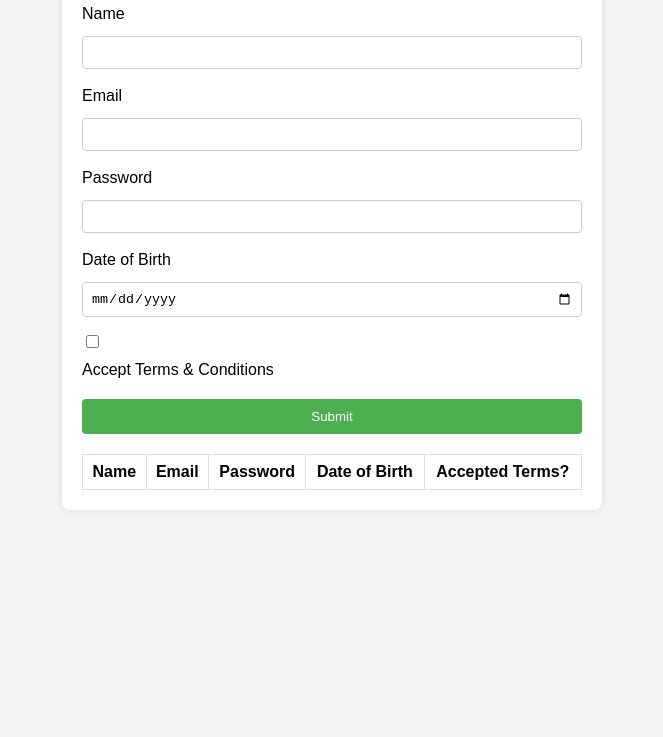
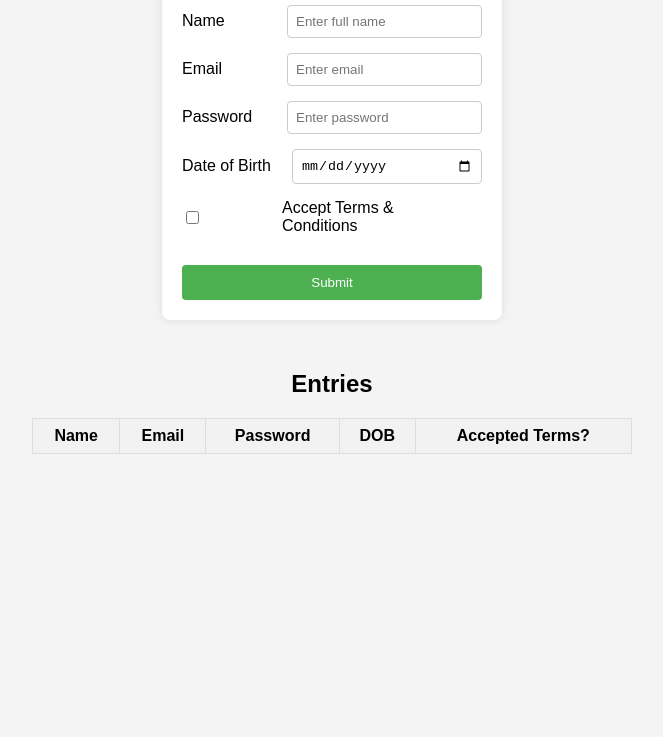
Before and after one commit to jayadusiya29/wd101, a plain HTML site: page index.html in a window 1280 px wide. Shown: the part 103-840 px from the top of the page, without its empty margins (308-971 px from the left). Before the commit the page ends 800 px from the top, so only its background shows below. Drawn offline with Linux system fonts and the light colour scheme.

Commit message:
Update index.html

```diff
--- a/index.html
+++ b/index.html
@@ -1,3 +1,4 @@
+<!DOCTYPE html>
 <html lang="en">
 <head>
     <meta charset="UTF-8">
@@ -7,35 +8,40 @@
         body {
             font-family: Arial, sans-serif;
             background-color: #f4f4f4;
+            display: flex;
+            flex-direction: column;
+            align-items: center;
+            height: 100vh;
             margin: 0;
             padding: 20px;
         }
         .container {
-            max-width: 500px;
-            margin: auto;
-            background-color: #fff;
+            background-color: white;
             padding: 20px;
             border-radius: 8px;
             box-shadow: 0 0 10px rgba(0, 0, 0, 0.1);
+            width: 300px;
+            margin-bottom: 30px;
         }
-        h2 {
-            text-align: center;
+        .form-group {
+            display: flex;
+            justify-content: space-between;
+            align-items: center;
+            margin-bottom: 15px;
         }
-        label {
-            display: block;
-            margin: 10px 0 5px;
+        .form-group label {
+            margin-right: 10px;
+            width: 100px;
         }
-        input[type="text"], input[type="email"], input[type="password"], input[type="date"] {
-            width: 100%;
+        .form-group input {
+            flex: 1;
             padding: 8px;
-            margin: 8px 0;
+            border-radius: 4px;
             border: 1px solid #ccc;
-            border-radius: 4px;
         }
-        input[type="checkbox"] {
-            margin-top: 10px;
-        }
+
         input[type="submit"] {
+
             width: 100%;
             background-color: #4CAF50;
             color: white;
@@ -48,58 +54,92 @@
         input[type="submit"]:hover {
             background-color: #45a049;
         }
+
+        /* Checkbox styling */
+        .form-group.checkbox-group {
+            display: flex;
+            align-items: left;
+            justify-content: flex-start; /* Ensures it's aligned to the left */
+        }
+        .form-group.checkbox-group label {
+            margin-left: 80px;
+            width: auto; /* No fixed width for the label */
+        }
+
+        /* Styling for the table */
+        .table-container {
+            width: 100%;
+            max-width: 600px;
+        }
         table {
             width: 100%;
+            border-collapse: collapse;
             margin-top: 20px;
-            border-collapse: collapse;
         }
         table, th, td {
             border: 1px solid #ddd;
+            padding: 8px;
         }
-        th, td {
-            padding: 8px;
+        th {
+            background-color: #f2f2f2;
+        }
+        h2 {
             text-align: center;
         }
     </style>
 </head>
 <body>
 
+    <!-- Registration Form Container -->
     <div class="container">
         <h2>Registration Form</h2>
         <form id="registrationForm">
+        <div class="form-group">
             <label for="name">Name</label>
-        <input type="text" id="name" name="name" required>
+            <input required type="text" id="name" placeholder="Enter full name">
+        </div>
+        <div class="form-group">
+            <label for="email">Email</label>
+            <input required type="email" id="email" placeholder="Enter email">
+        </div>
+        <div class="form-group">
+            <label for="password">Password</label>
+            <input required type="password" id="password" placeholder="Enter password">
+        </div>
+        <div class="form-group">
+            <label for="dob">Date of Birth</label>
+            <input required type="date" id="dob">
+        </div>
 
-        <label for="email">Email</label>
-        <input type="email" id="email" name="email" required>
-
-        <label for="password">Password</label>
-        <input type="password" id="password" name="password" required>
-
-        <label for="dob">Date of Birth</label>
-        <input type="date" id="dob" name="dob" required>
-
-        <input type="checkbox" id="terms" name="terms" required>
+        <!-- Checkbox in a separate section -->
+        <div class="form-group checkbox-group">
+            <input required type="checkbox" id="terms">
             <label for="terms">Accept Terms & Conditions</label>
-
+        </div>
         <input type="submit" value="Submit">
     </form>
+    </div>
 
+    <!-- Separate Entry Table Section -->
+    <div class="table-container">
+        <h2>Entries</h2>
         <table id="entriesTable">
             <thead>
                 <tr>
                     <th>Name</th>
                     <th>Email</th>
                     <th>Password</th>
-                <th>Date of Birth</th>
+                    <th>DOB</th>
                     <th>Accepted Terms?</th>
                 </tr>
             </thead>
-        <tbody></tbody>
+            <tbody>
+                <!-- Data entries will be shown here -->
+            </tbody>
         </table>
     </div>
-
     <script src="./index.js">
     </script>
+
 </body>
 </html>
```
Lines whose indentation alone changed are shown as unchanged.
